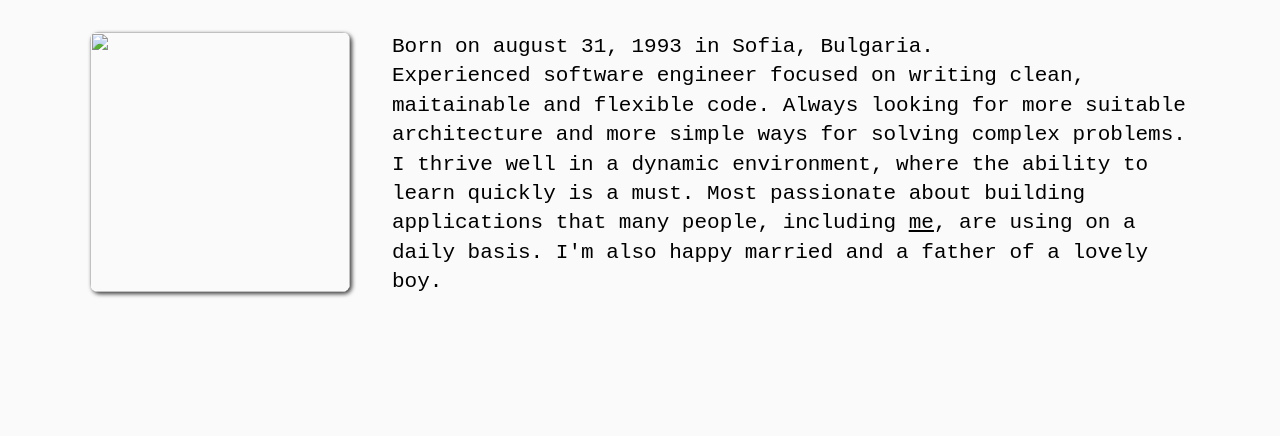
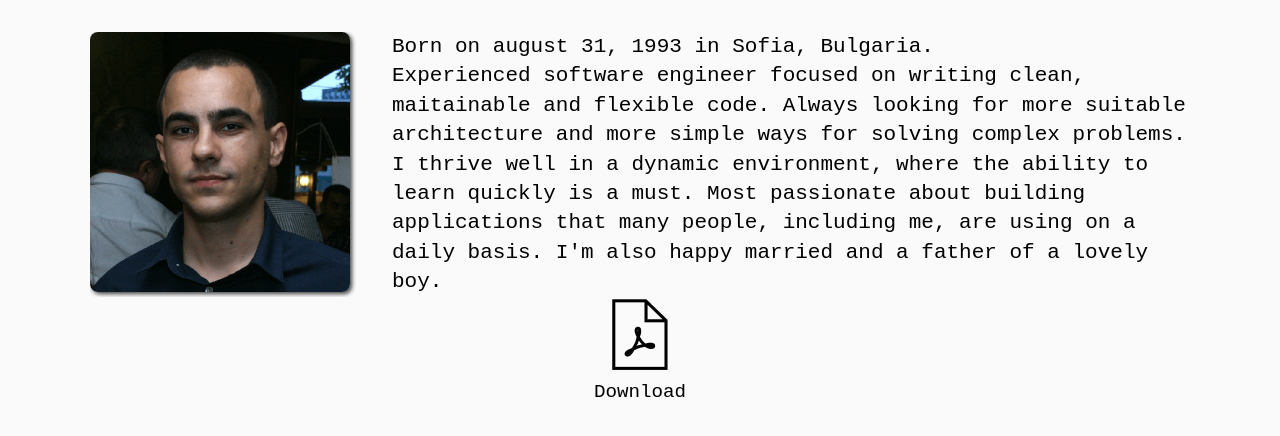
Before and after one commit to NikolaBorislavovHristov/CV, a plain HTML site: page index.html in a window 1280 px wide. Shown: the part 76-512 px from the top of the page. Drawn offline with Linux system fonts and the light colour scheme.

Commit message:
download icon added

```diff
--- a/index.html
+++ b/index.html
@@ -5,10 +5,28 @@
     <meta charset="UTF-8">
     <title>Nikola Hristov</title>
     <style>
+        @font-face {
+            font-family: "Icons";
+            src: url("fonts/icons.woff2") format("woff2"), url("fonts/icons.woff") format("woff"), url("fonts/icons.ttf") format("truetype");
+            font-style: normal;
+            font-weight: 400;
+        }
+
         * {
             margin: 0;
             padding: 0;
             box-sizing: border-box;
+            color: inherit;
+            border: none;
+            list-style: none;
+            text-decoration: none;
+            outline: none;
+            -webkit-appearance: none;
+            appearance: none;
+            background: none;
+            box-shadow: none;
+            overflow: hidden;
+            word-break: break-word;
         }
 
         ::selection {
@@ -19,8 +37,17 @@
             font-size: 12px;
             font-family: monospace;
             padding: 0 2em;
-            word-break: break-word;
             background-color: #fafafa;
+        }
+
+        .icon {
+            font-family: "Icons";
+            font-style: normal;
+            line-height: 1em;
+        }
+
+        .icon-download::before {
+            content: "\ea01";
         }
 
         .root-container {
@@ -29,14 +56,13 @@
             margin: auto;
         }
 
-        .name {
+        .header {
             font-size: 3em;
             line-height: 3em;
             font-weight: normal;
         }
 
         .about-section {
-            width: 100%;
             display: flex;
             align-items: flex-start;
         }
@@ -54,14 +80,39 @@
             line-height: 1.4em;
             padding-left: 2em;
         }
+
+        .links-section {
+            display: flex;
+            flex-direction: row;
+            justify-content: center;
+        }
+
+        .link {
+            font-size: 1.6em;
+            height: 6em;
+            width: 6em;
+            text-align: center;
+        }
+
+        .link-icon {
+            display: block;
+            width: 100%;
+            font-size: 4em;
+        }
+
+        .link-label {
+            line-height: 2em;
+            white-space: nowrap;
+            text-overflow: ellipsis;
+        }
     </style>
 </head>
 
 <body>
     <div class="root-container">
-        <h1 class="name">Nikola Hristov</h1>
+        <header class="header">Nikola Hristov</header>
         <section class="about-section">
-            <img class="profile-picture" src="profile.png" />
+            <img class="profile-picture" src="images/profile.png" />
             <p class="about-label">
                 Born on august 31, 1993 in Sofia, Bulgaria.
                 <br />
@@ -71,6 +122,12 @@
                 Most passionate about building applications that many people, including <u>me</u>, are using on a daily basis.
                 I'm also happy married and a father of a lovely boy.
             </p>
+        </section>
+        <section class="links-section">
+            <a class="link" href="https://www.w3.org/WAI/ER/tests/xhtml/testfiles/resources/pdf/dummy.pdf">
+                <i class="link-icon icon icon-download"></i>
+                <div class="link-label">Download</div>
+            </a>
         </section>
         <!-- github
         linkedin
```
